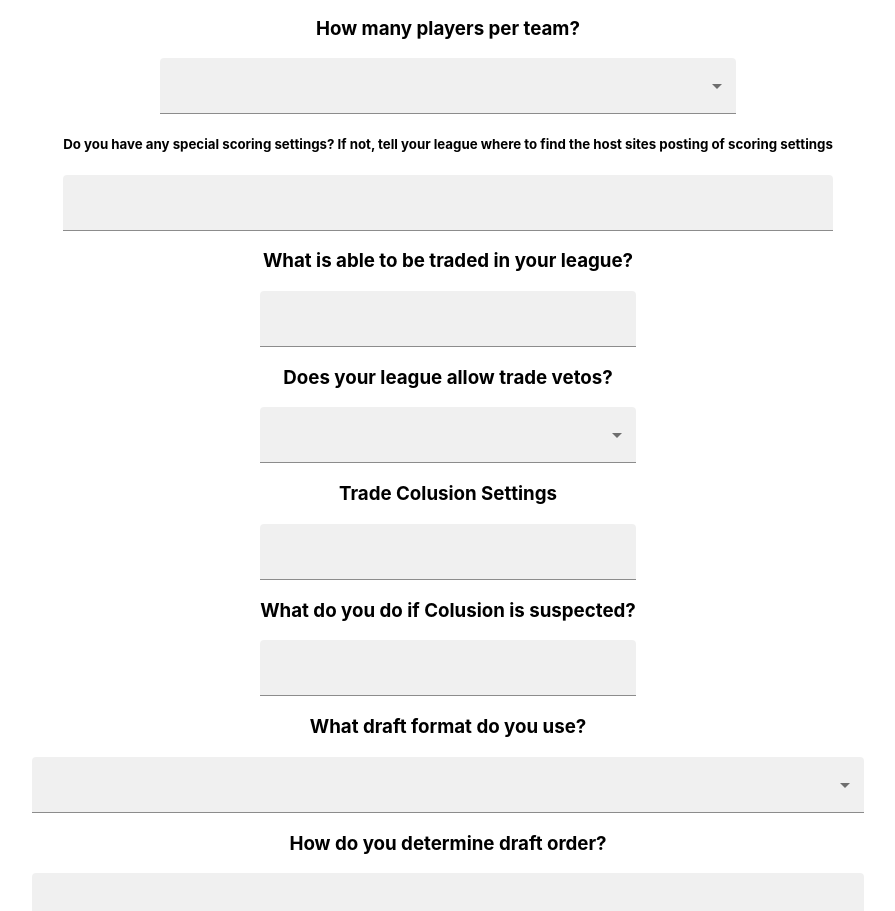
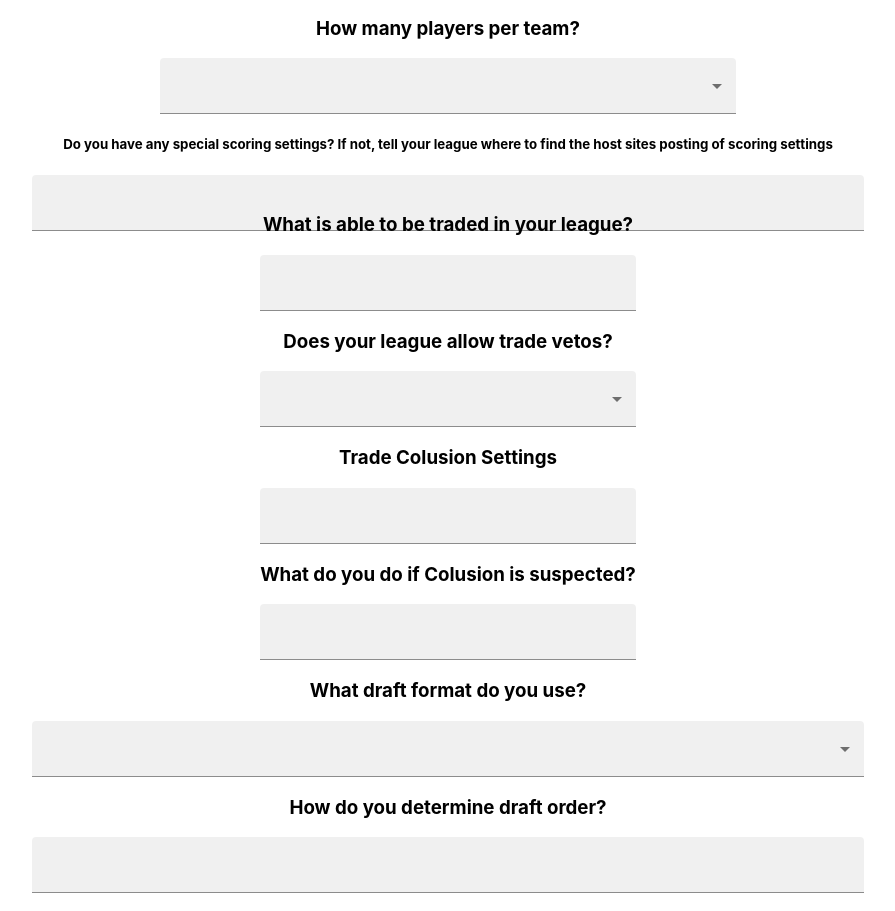
Before and after one commit to AMess33/FantasyBL, a React (Create React App) app: page / in a window 1280 px wide. Shown: the part 1443-2354 px from the top of the page, without its empty margins (192-1087 px from the left). Built offline with nearby package versions, Linux system fonts and the light colour scheme.

Commit message:
add onchange remove unused imports add fullwidth

```diff
--- a/src/components/GeneralSettings/scoring.jsx
+++ b/src/components/GeneralSettings/scoring.jsx
@@ -1,21 +1,27 @@
 import React from "react";
-import { FormControl, Box, TextField } from "@mui/material";
+import { TextField } from "@mui/material";
 
 function Scoring(props) {
   return (
-    <Box>
-      <FormControl>
+    <div style={{ width: "65%", margin: "auto" }}>
       <h5>
-          Do you have any special scoring settings? If not, tell your league
-          where to find the host sites posting of scoring settings
+        Do you have any special scoring settings? If not, tell your league where
+        to find the host sites posting of scoring settings
       </h5>
       <TextField
         id="specialScoring"
+        sx={{ height: 20 }}
         value={props.value.specialScoring}
+        onChange={(event) => {
+          props.setValue((prevValues) => ({
+            ...prevValues,
+            specialScoring: event.target.value,
+          }));
+        }}
         variant="filled"
+        fullWidth
       />
-      </FormControl>
-    </Box>
+    </div>
   );
 }
 
```
Lines whose indentation alone changed are shown as unchanged.
